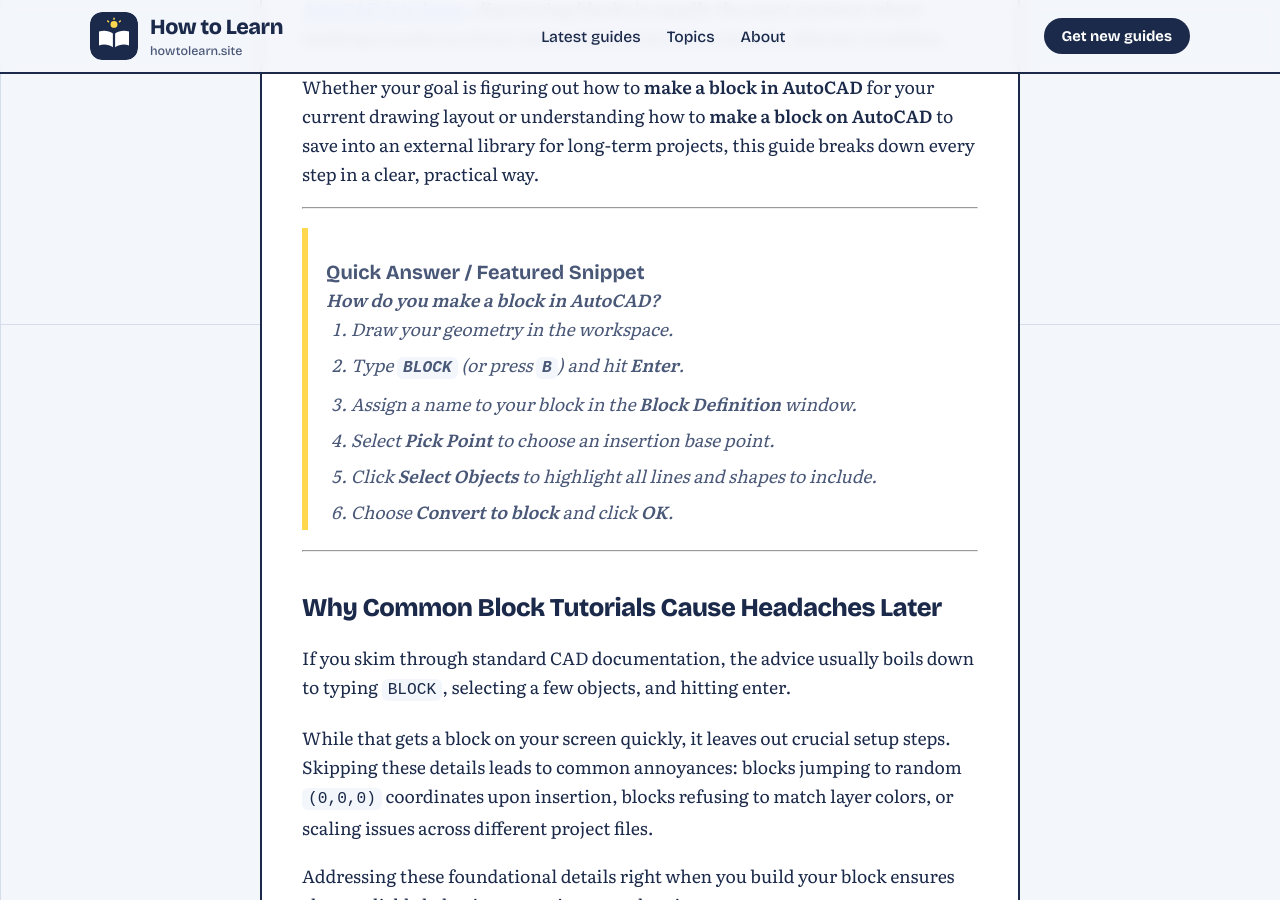
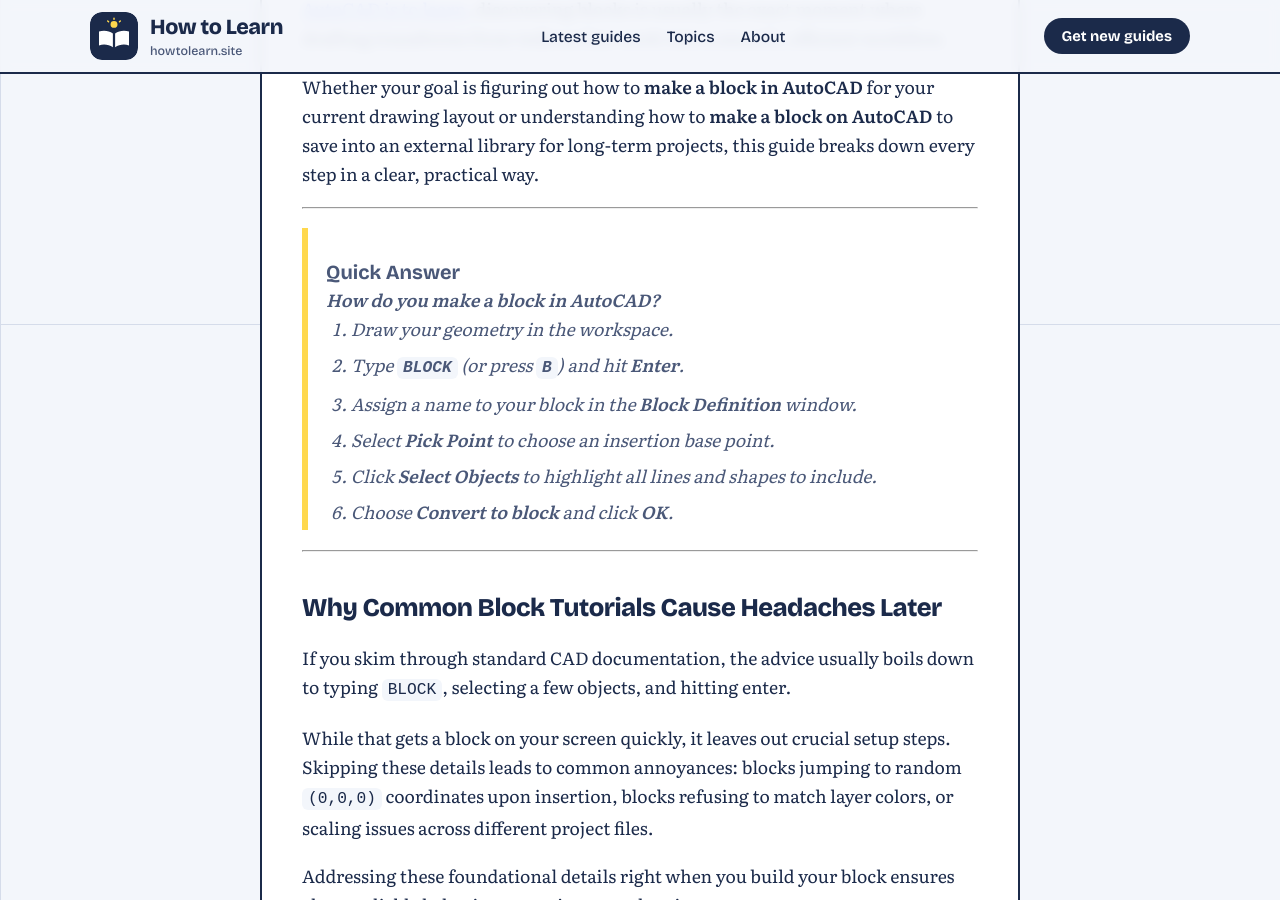
Before and after one commit to mehuls-ER7/mehuls-ER7.github.io, a Jekyll site: the page built from _posts/2026-10-07-how-to-make-a-block-in-autocad.md, in a window 1280 px wide and 900 px high, scrolled down 576 px. Built offline with Jekyll 4.4.1, drawn with Linux system fonts in a browser that asks for light colours.

Commit message:
Revise featured snippet in AutoCAD block guide
Updated the featured snippet section for clarity.

```diff
--- a/_posts/2026-10-07-how-to-make-a-block-in-autocad.md
+++ b/_posts/2026-10-07-how-to-make-a-block-in-autocad.md
@@ -16,7 +16,7 @@
 
 ---
 
-> ### Quick Answer / Featured Snippet
+> ### Quick Answer
 > **How do you make a block in AutoCAD?**
 > 1. Draw your geometry in the workspace.
 > 2. Type **`BLOCK`** (or press **`B`**) and hit **Enter**.
```
